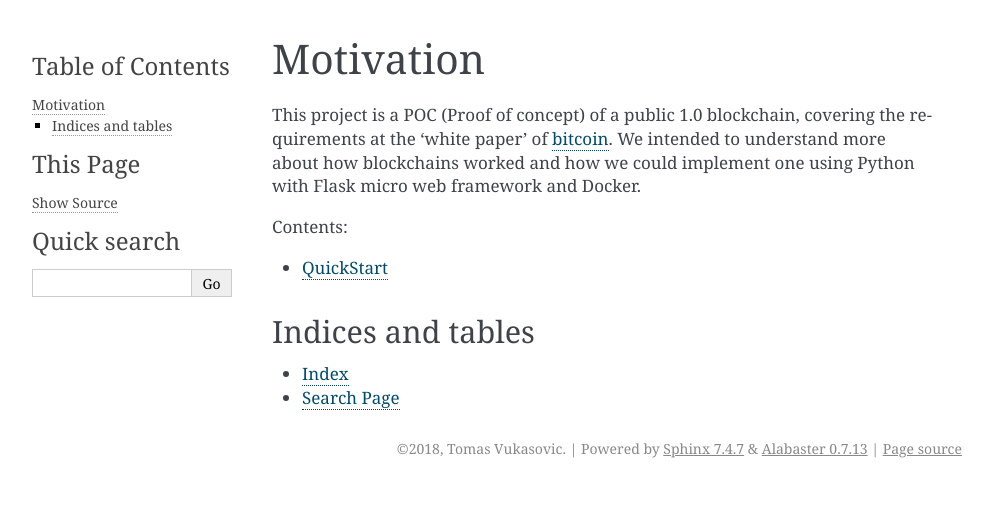
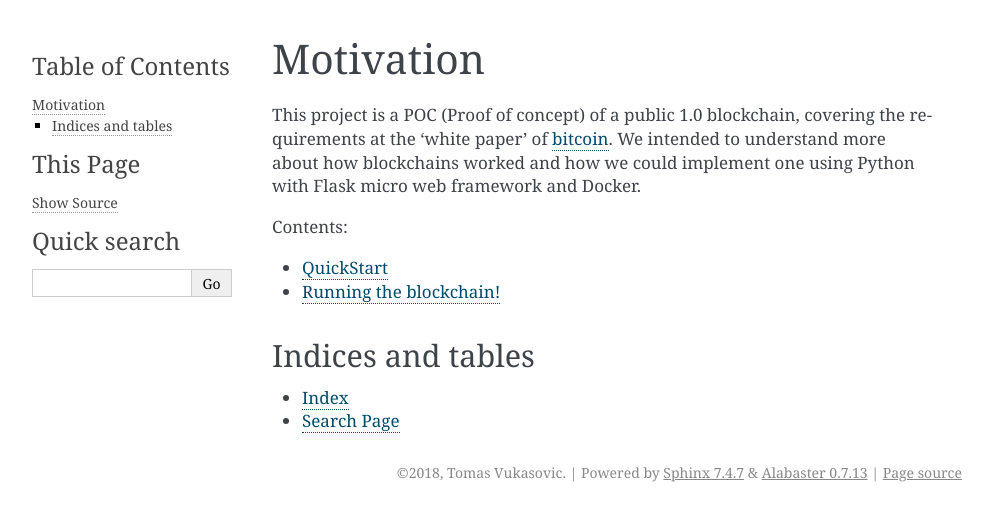
Before and after one commit to 8bitcurser/blockchain, a Sphinx documentation site: the page built from docs/source/index.rst, in a window 1280 px wide. Shown: the top 521 px of the page, without its empty margins (148-1140 px from the left). Built offline with Sphinx 7.4.7, drawn with Linux system fonts in a browser that asks for light colours.

Commit message:
Add running section

```diff
--- a/docs/source/index.rst
+++ b/docs/source/index.rst
@@ -20,6 +20,7 @@ with Flask micro web framework and Docker.
    :caption: Contents:
 
    quickstart
+   running_the_blockchain
 
 Indices and tables
 ==================
--- /dev/null
+++ b/docs/source/running_the_blockchain.rst
@@ -0,0 +1,5 @@
+#######################
+Running the blockchain!
+#######################
+
+Now is where the fun begins!
```
